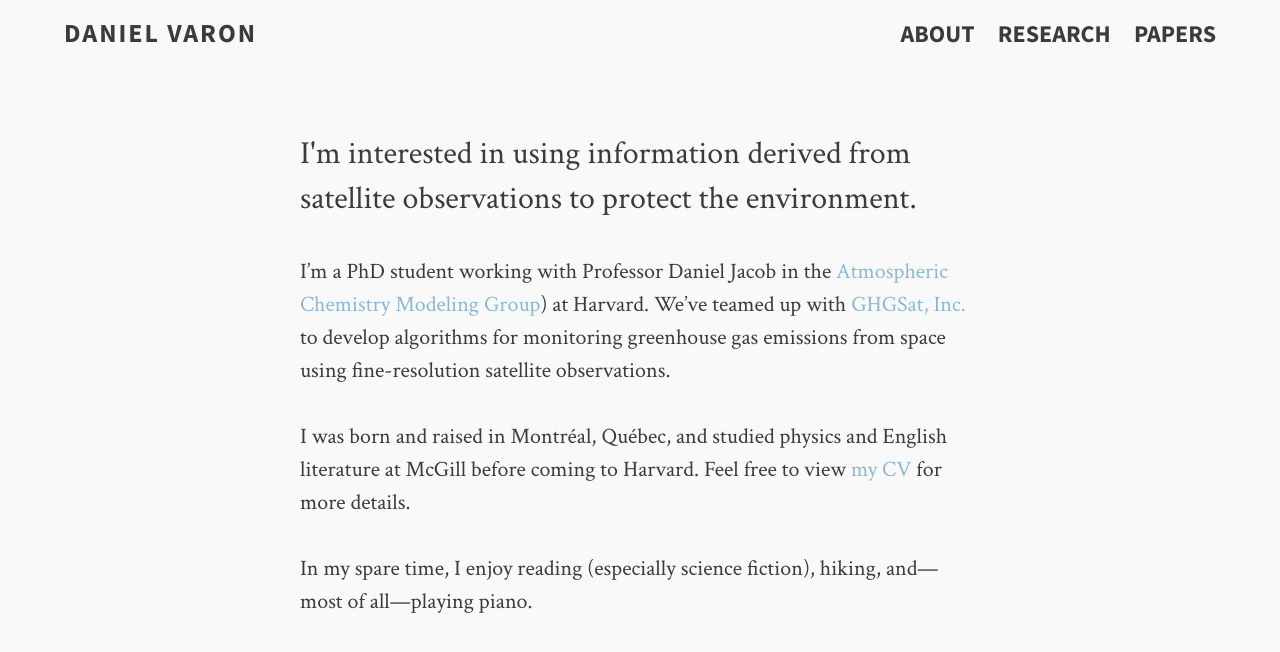
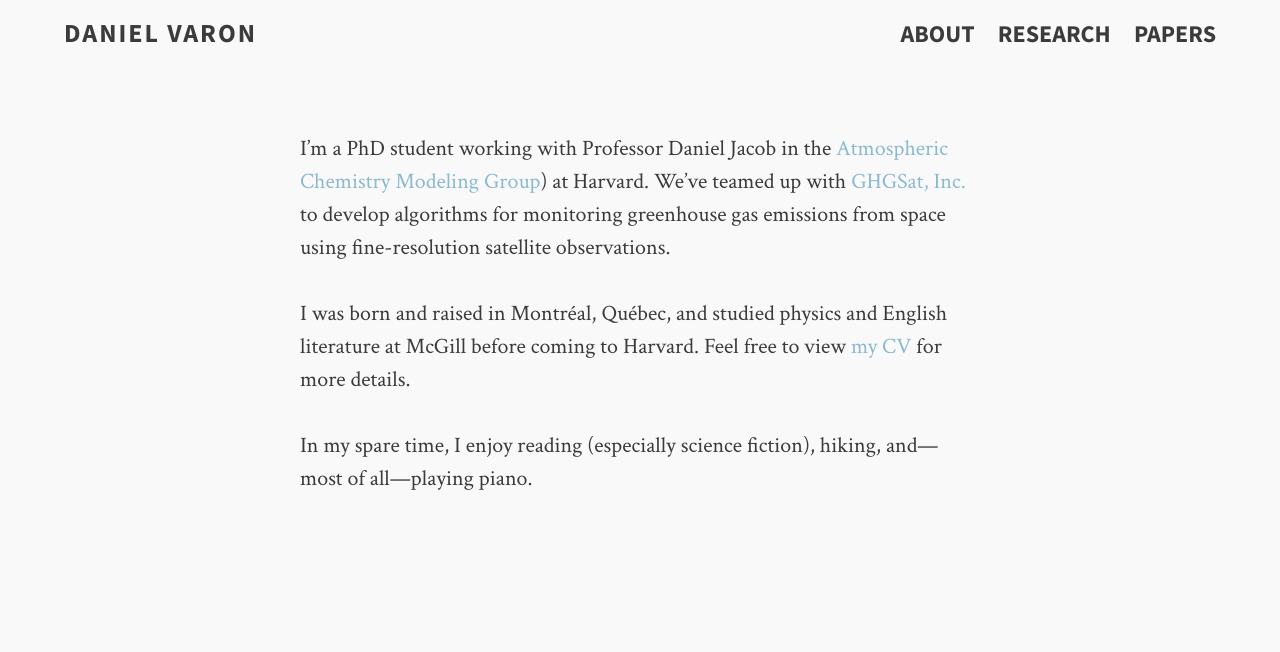
Before and after one commit to djvaron/djvaron.github.io, a Jekyll site: the page built from about.md, in a window 1280 px wide. Shown: the top 652 px of the page. Built offline with Jekyll 4.4.1, drawn with Linux system fonts in a browser that asks for light colours.

Commit message:
edit about

```diff
--- a/about.md
+++ b/about.md
@@ -2,7 +2,6 @@
 layout: page
 permalink: /about/index.html
 title: About
-description: I'm interested in using information derived from satellite observations to protect the environment.
 tags: [daniel varon, methane, satellites, about]
 ---
 
```
